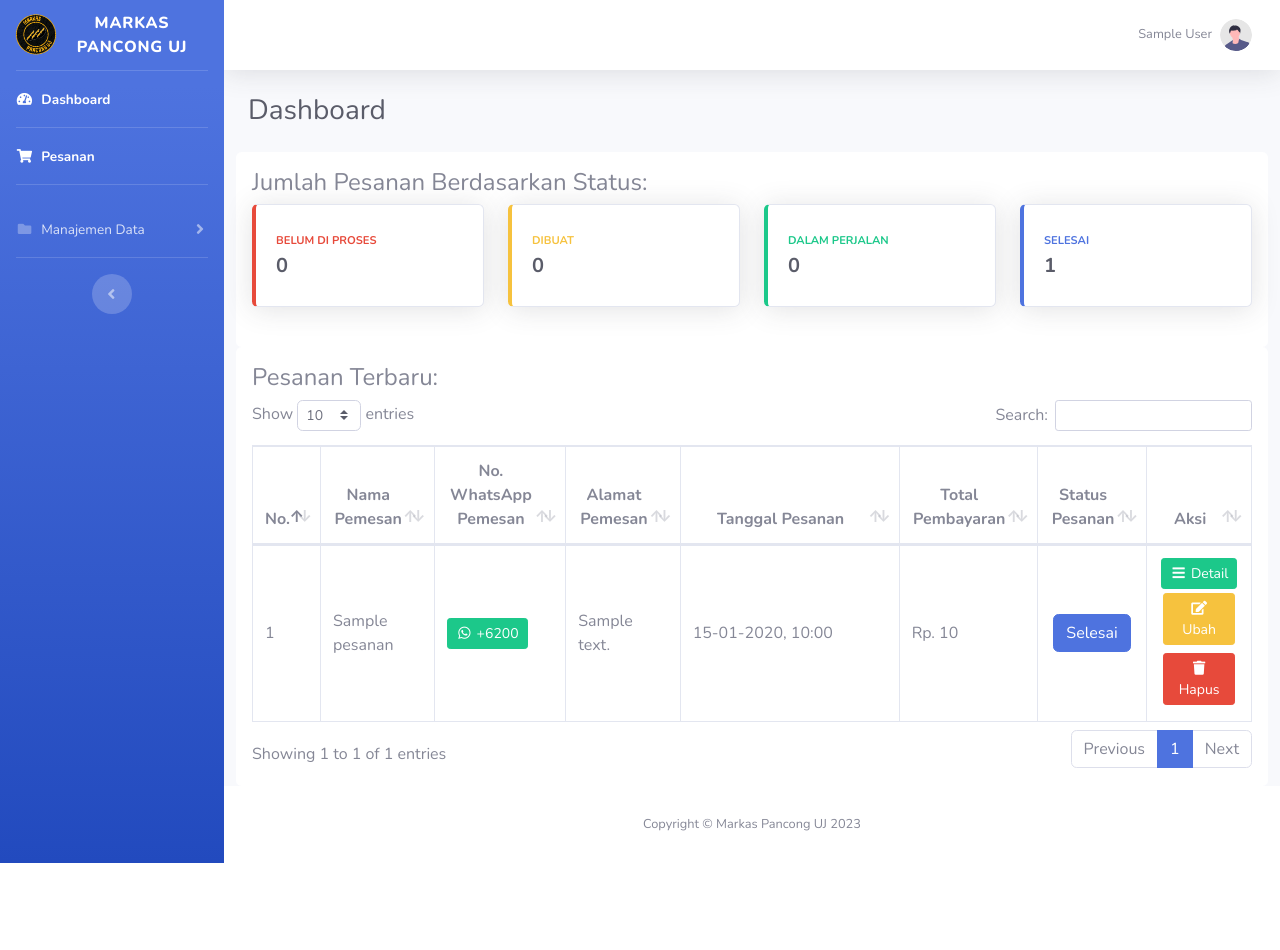
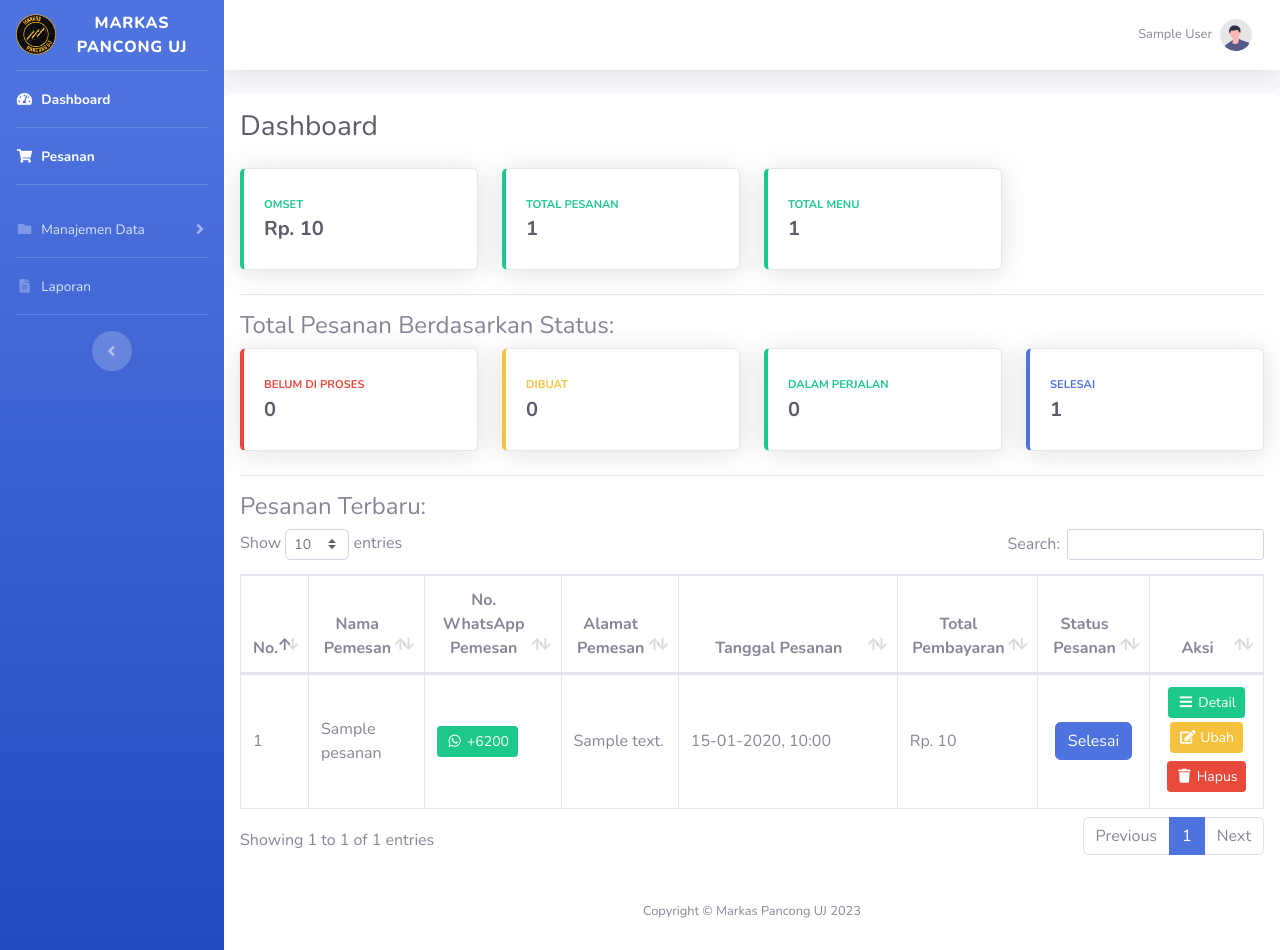
Before and after one commit to hako-975/markas_pancong_uj, a PHP site: page /dashboard.php in a window 1280 px wide. Before the commit the page ends 863 px from the top, so only its background shows below. Run offline with PHP 8.4, Linux system fonts and the light colour scheme; the visitor is signed in with stand-in values (Sample User, id 1); tables that the repository leaves empty or names only in its code hold one stand-in row (values such as "Sample post").

Commit message:
dashboard

```diff
--- a/dashboard.php
+++ b/dashboard.php
@@ -12,6 +12,7 @@
         exit;
     }
 
+    $pesanan_semua = mysqli_num_rows(mysqli_query($koneksi, "SELECT * FROM pesanan"));
     $pesanan_proses = mysqli_num_rows(mysqli_query($koneksi, "SELECT * FROM pesanan WHERE status_pesanan = 'proses'"));
     $pesanan_dibuat = mysqli_num_rows(mysqli_query($koneksi, "SELECT * FROM pesanan WHERE status_pesanan = 'dibuat'"));
     $pesanan_perjalanan = mysqli_num_rows(mysqli_query($koneksi, "SELECT * FROM pesanan WHERE status_pesanan = 'perjalanan'"));
@@ -19,6 +20,9 @@
 
     $pesanan = mysqli_query($koneksi, "SELECT * FROM pesanan ORDER BY tanggal_pesanan DESC");
 
+    $omset = mysqli_fetch_assoc(mysqli_query($koneksi, "SELECT *, sum(total_pembayaran) as omset FROM pesanan"));
+
+    $total_menu = mysqli_num_rows(mysqli_query($koneksi, "SELECT * FROM menu"));
 
  ?>
 
@@ -47,15 +51,55 @@
                 <?php include 'topbar.php' ?>
 
                 <!-- Begin Page Content -->
-                <div class="container-fluid">
+                <div class="container-fluid bg-white rounded p-3">
 
                     <!-- Page Heading -->
                     <div class="d-sm-flex align-items-center justify-content-between mb-4">
                         <h1 class="h3 mb-0 text-gray-800">Dashboard</h1>
                     </div>
                     <div class="row">
-                        <div class="col bg-white rounded p-3">
-                            <h4>Jumlah Pesanan Berdasarkan Status:</h4>
+                        <!-- Earnings (Monthly) Card Example -->
+                        <div class="col-xl-3 col-md-6 mb-4">
+                            <div class="card border-left-success shadow h-100 py-2">
+                                <div class="card-body">
+                                    <div class="row no-gutters align-items-center">
+                                        <div class="col mr-2">
+                                            <div class="text-xs font-weight-bold text-success text-uppercase mb-1">Omset</div>
+                                            <div class="h5 mb-0 font-weight-bold text-gray-800">Rp. <?= str_replace(",", ".", number_format($omset['omset'])); ?></div>
+                                        </div>
+                                    </div>
+                                </div>
+                            </div>
+                        </div>
+                        <div class="col-xl-3 col-md-6 mb-4">
+                            <div class="card border-left-success shadow h-100 py-2">
+                                <div class="card-body">
+                                    <div class="row no-gutters align-items-center">
+                                        <div class="col mr-2">
+                                            <div class="text-xs font-weight-bold text-success text-uppercase mb-1">Total Pesanan</div>
+                                            <div class="h5 mb-0 font-weight-bold text-gray-800"><?= $pesanan_semua; ?></div>
+                                        </div>
+                                    </div>
+                                </div>
+                            </div>
+                        </div>
+                        <div class="col-xl-3 col-md-6 mb-4">
+                            <div class="card border-left-success shadow h-100 py-2">
+                                <div class="card-body">
+                                    <div class="row no-gutters align-items-center">
+                                        <div class="col mr-2">
+                                            <div class="text-xs font-weight-bold text-success text-uppercase mb-1">Total Menu</div>
+                                            <div class="h5 mb-0 font-weight-bold text-gray-800"><?= $total_menu; ?></div>
+                                        </div>
+                                    </div>
+                                </div>
+                            </div>
+                        </div>
+                    </div>
+                    <hr class="mt-0">
+                    <div class="row">
+                        <div class="col">
+                            <h4>Total Pesanan Berdasarkan Status:</h4>
                             <!-- Content Row -->
                             <div class="row">
 
@@ -129,8 +173,9 @@
                             </div>
                         </div>
                     </div>
+                    <hr class="mt-0">
                     <div class="row">
-                        <div class="col bg-white rounded p-3">
+                        <div class="col">
                             <h4>Pesanan Terbaru:</h4>
                             <div class="table-responsive">
                                 <table class="table table-bordered" id="dataTable" cellspacing="0">
--- a/sidebar.php
+++ b/sidebar.php
@@ -45,6 +45,12 @@
         </div>
     </li>
     <!-- Divider -->
+    <hr class="sidebar-divider my-0">
+    <li class="nav-item">
+        <a class="nav-link" href="laporan.php">
+            <i class="fas fa-fw fa-file-alt"></i>
+            <span>Laporan</span></a>
+    </li>
     <hr class="sidebar-divider d-none d-md-block">
 
     <!-- Sidebar Toggler (Sidebar) -->
```
